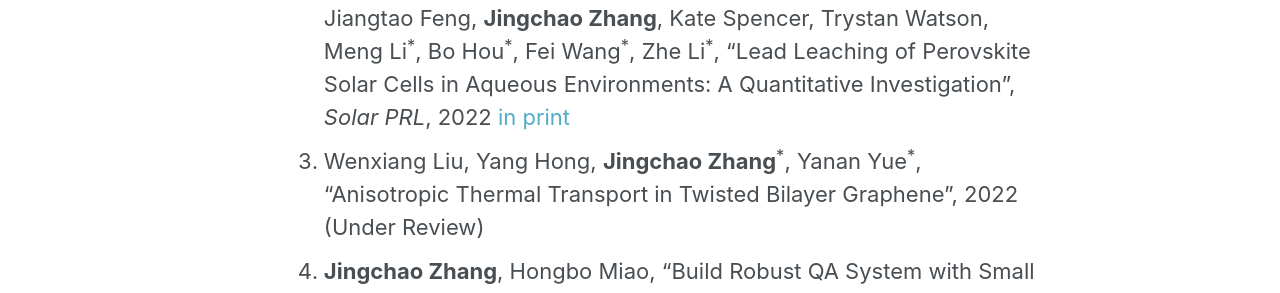
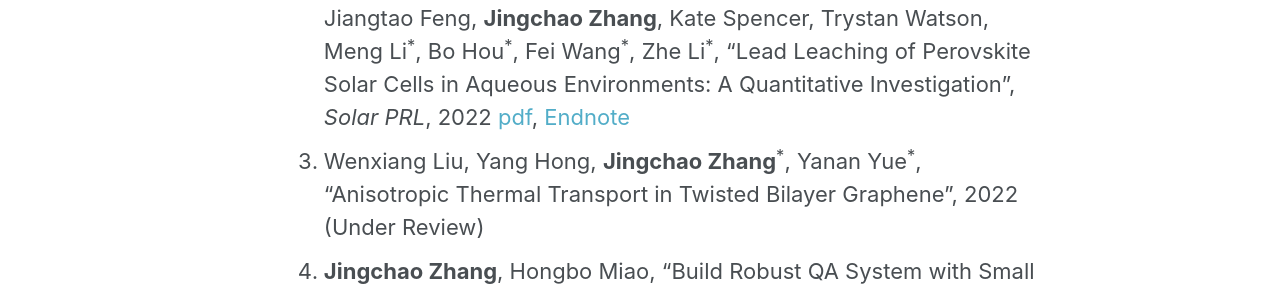
Before and after one commit to JingchaoZhang/JingchaoZhang.github.io, a Jekyll site: the page built from _pages/publications.md, in a window 1280 px wide and 900 px high. Shown: the part 398-691 px from the top of the window. Built offline with Jekyll 4.4.1, drawn with Linux system fonts in a browser that asks for light colours.

Commit message:
Update publications.md

```diff
--- a/_pages/publications.md
+++ b/_pages/publications.md
@@ -8,7 +8,7 @@
 (<sup>\*</sup>Corresponding author; <sup>†</sup>Equal contribution)
 
 1. Alexandre Bordas, **Jingchao Zhang**<sup>\*</sup>, and Juan C. Nino<sup>\*</sup>, "Application of Deep Learning Workflow for Autonomous Grain Size Analysis", 2022 (In Print)
-2. Dong Yan, Xingwen Lu, Shiyi Zhao, Zuhong Zhang, Mingxia Lu, Jiangtao Feng, **Jingchao Zhang**, Kate Spencer, Trystan Watson, Meng Li<sup>\*</sup>, Bo Hou<sup>\*</sup>, Fei Wang<sup>\*</sup>, Zhe Li<sup>\*</sup>, "Lead Leaching of Perovskite Solar Cells in Aqueous Environments: A Quantitative Investigation", *Solar PRL*, 2022 [in print](https://onlinelibrary.wiley.com/doi/abs/10.1002/solr.202200332)
+2. Dong Yan, Xingwen Lu, Shiyi Zhao, Zuhong Zhang, Mingxia Lu, Jiangtao Feng, **Jingchao Zhang**, Kate Spencer, Trystan Watson, Meng Li<sup>\*</sup>, Bo Hou<sup>\*</sup>, Fei Wang<sup>\*</sup>, Zhe Li<sup>\*</sup>, "Lead Leaching of Perovskite Solar Cells in Aqueous Environments: A Quantitative Investigation", *Solar PRL*, 2022 [pdf](https://drive.google.com/file/d/13hAvNmxscW69zNxvSWhCDrs5FmdE0xlN/view?usp=sharing), [Endnote](https://drive.google.com/uc?export=download&id=1nMBz71MbmjofeIEtPkl8kH7Mt0wZsi8U)
 3. Wenxiang Liu, Yang Hong, **Jingchao Zhang**<sup>\*</sup>, Yanan Yue<sup>\*</sup>, "Anisotropic Thermal Transport in Twisted Bilayer Graphene", 2022 (Under Review)
 4. **Jingchao Zhang**, Hongbo Miao, "Build Robust QA System with Small Datasets using Data Augmentation and Answer Length Penalty", 2022 [pdf](http://web.stanford.edu/class/cs224n/reports/default_116631452.pdf)
 5. Yanru Xu<sup>†</sup>, Shen Xu<sup>†</sup>, **Jingchao Zhang**<sup>†</sup>, Jianshu Gao, Shugang Deng, Wenxiang Liu, Xinwei Wang<sup>\*</sup>, Xin Zhang<sup>\*</sup>, Yanan Yue<sup>\*</sup>, "Ballistic Transport Enhanced Heat Convection at Nanoscale Hotspots", 2022 (Under Review)
```
